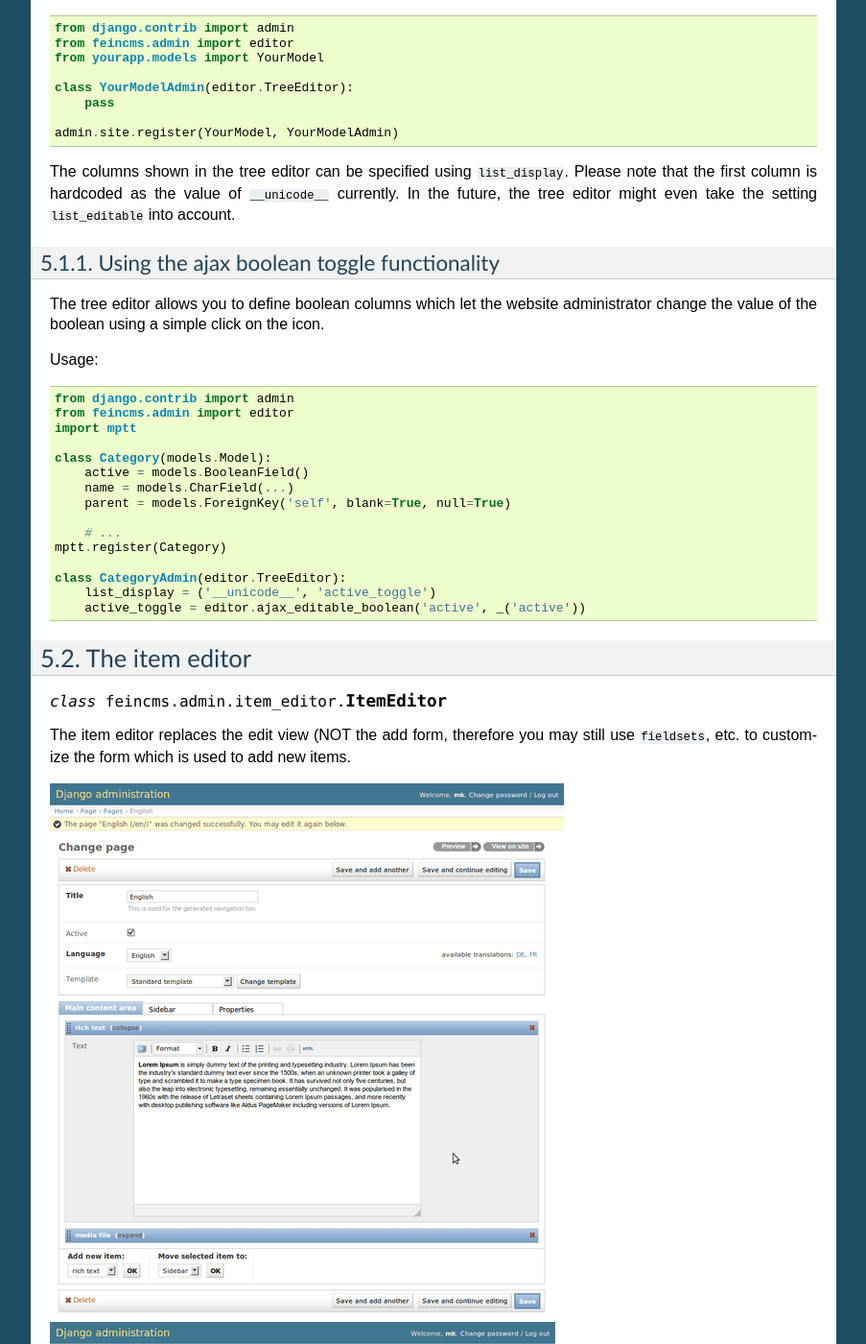
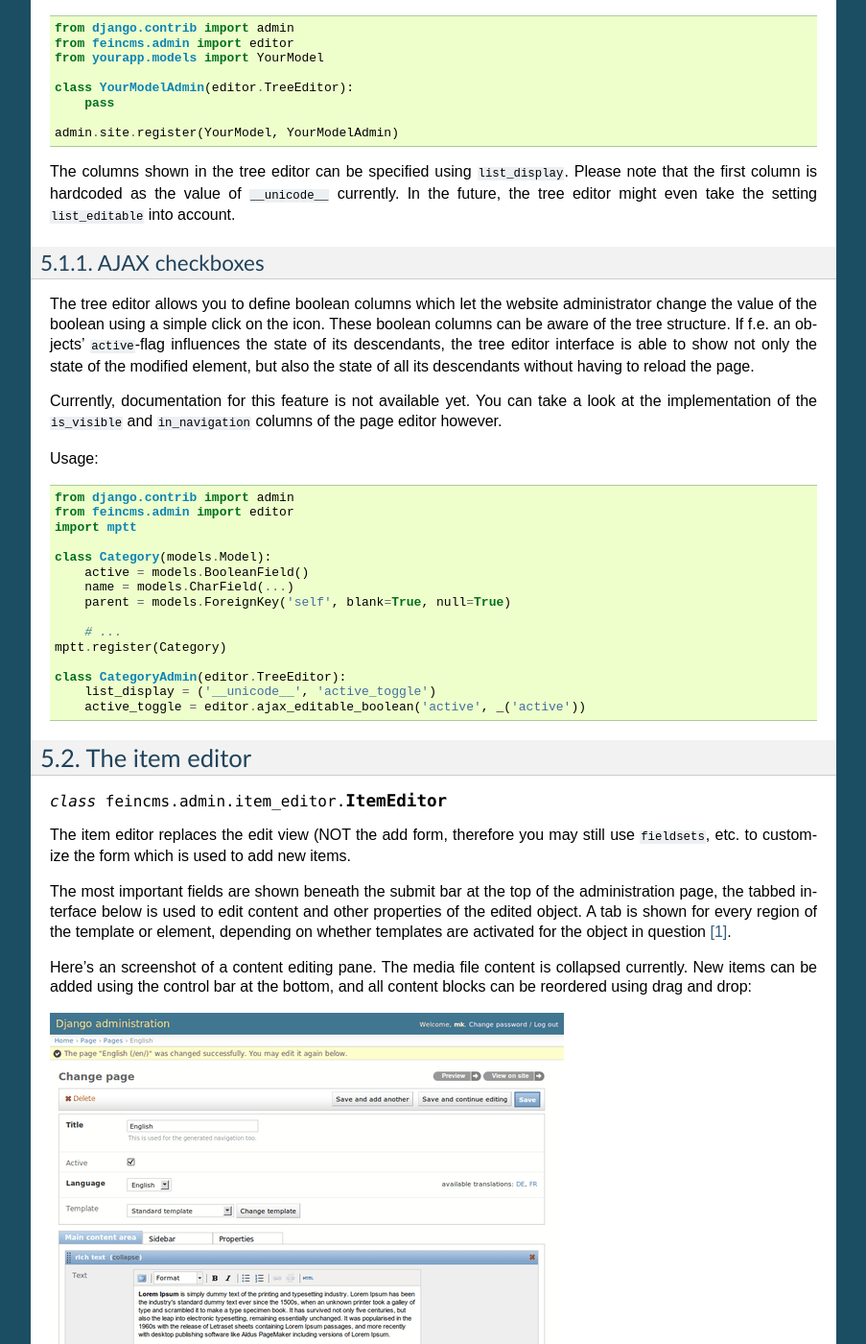
Before and after one commit to feincms/feincms, a Sphinx documentation site: the page built from docs/admin.txt, in a window 1280 px wide and 1400 px high, scrolled down 647 px. Shown: the whole window at 96% size, without its empty margins (198-1101 px from the left). Built offline with Sphinx 7.4.7, drawn with Linux system fonts in a browser that asks for light colours; some of the changed text lies outside the part shown.

Commit message:
Work on utils and admin documentation

```diff
--- a/docs/admin.txt
+++ b/docs/admin.txt
@@ -1,8 +1,8 @@
 .. _admin:
 
-===========================
-The FeinCMS admin interface
-===========================
+=============================
+CMS administration interfaces
+=============================
 
 FeinCMS provides three ModelAdmin classes, :class:`~feincms.admin.item_editor.ItemEditor`,
 :class:`~feincms.admin.tree_editor.TreeEditor` and
@@ -41,11 +41,19 @@
 into account.
 
 
-Using the ajax boolean toggle functionality
--------------------------------------------
+AJAX checkboxes
+---------------
 
 The tree editor allows you to define boolean columns which let the website
 administrator change the value of the boolean using a simple click on the icon.
+These boolean columns can be aware of the tree structure. If f.e. an objects'
+``active``-flag influences the state of its descendants, the tree editor interface
+is able to show not only the state of the modified element, but also the state of
+all its descendants without having to reload the page.
+
+Currently, documentation for this feature is not available yet. You can take a
+look at the implementation of the ``is_visible`` and ``in_navigation`` columns of
+the page editor however.
 
 Usage:
 
@@ -79,8 +87,26 @@
 still use ``fieldsets``, etc. to customize the form which is used to add new
 items.
 
+The most important fields are shown beneath the submit bar at the top of the
+administration page, the tabbed interface below is used to edit content and
+other properties of the edited object. A tab is shown for every region of
+the template or element, depending on whether templates are activated for the
+object in question [#f1]_.
+
+Here's an screenshot of a content editing pane. The media file content is
+collapsed currently. New items can be added using the control bar at the bottom,
+and all content blocks can be reordered using drag and drop:
+
 .. image:: images/item_editor_content.png
+
+The last tab is always the properties pane. Additional information concerning
+the currently edited object can be shown and modified there:
+
 .. image:: images/item_editor_properties.png
+
+.. [#f1] Templates are required for the page module; blog entries managed through
+         the item editor probably wont have a use for them.
+
 
 Customizing the item editor
 ---------------------------
@@ -105,7 +131,7 @@
 * ``feincms_item_editor_form``:
 
   You can specify the base class which should be used for the content type
-  model. The default value is ``django.forms.ModelForm``.
+  model. The default value is :class:`django.forms.ModelForm`.
 
 * ``feincms_item_editor_includes``:
 
@@ -115,7 +141,7 @@
 
   If you need to execute additional javascript, f.e. add a TinyMCE instance,
   it is recommended to add the initialization functions to the
-  `contentblock_init_handlers` array, because the initialization needs to be
+  ``contentblock_init_handlers`` array, because the initialization needs to be
   performed not only on page load, but also after drag-dropping a content block
   and after adding new content blocks. Take a look at the ``mediafile`` and
   ``richtext`` item editor include files to understand how this should be done.
--- a/docs/index.txt
+++ b/docs/index.txt
@@ -29,8 +29,9 @@
    page
    contenttypes
    admin
-   urlconfs-views
+   integration
    medialibrary
+   tools/index
    faq
 
 
--- a/docs/page.txt
+++ b/docs/page.txt
@@ -88,7 +88,7 @@
 If you want to define a page as home page for the whole site, you can give it
 an :attr:`~Page.override_url` value of ``'/'``.
 
-More information can be found in urlconfs-views.txt
+More information can be found in :ref:`integration`
 
 
 Adding another content type
```
Also changed, not shown: docs/integration.txt (renamed from docs/urlconfs-views.txt, +11 -4 lines), docs/medialibrary.txt (+6 -6 lines), docs/tools/index.txt (added, +7 -0 lines), docs/tools/utils.txt (added, +60 -0 lines), docs/base.txt (added).
